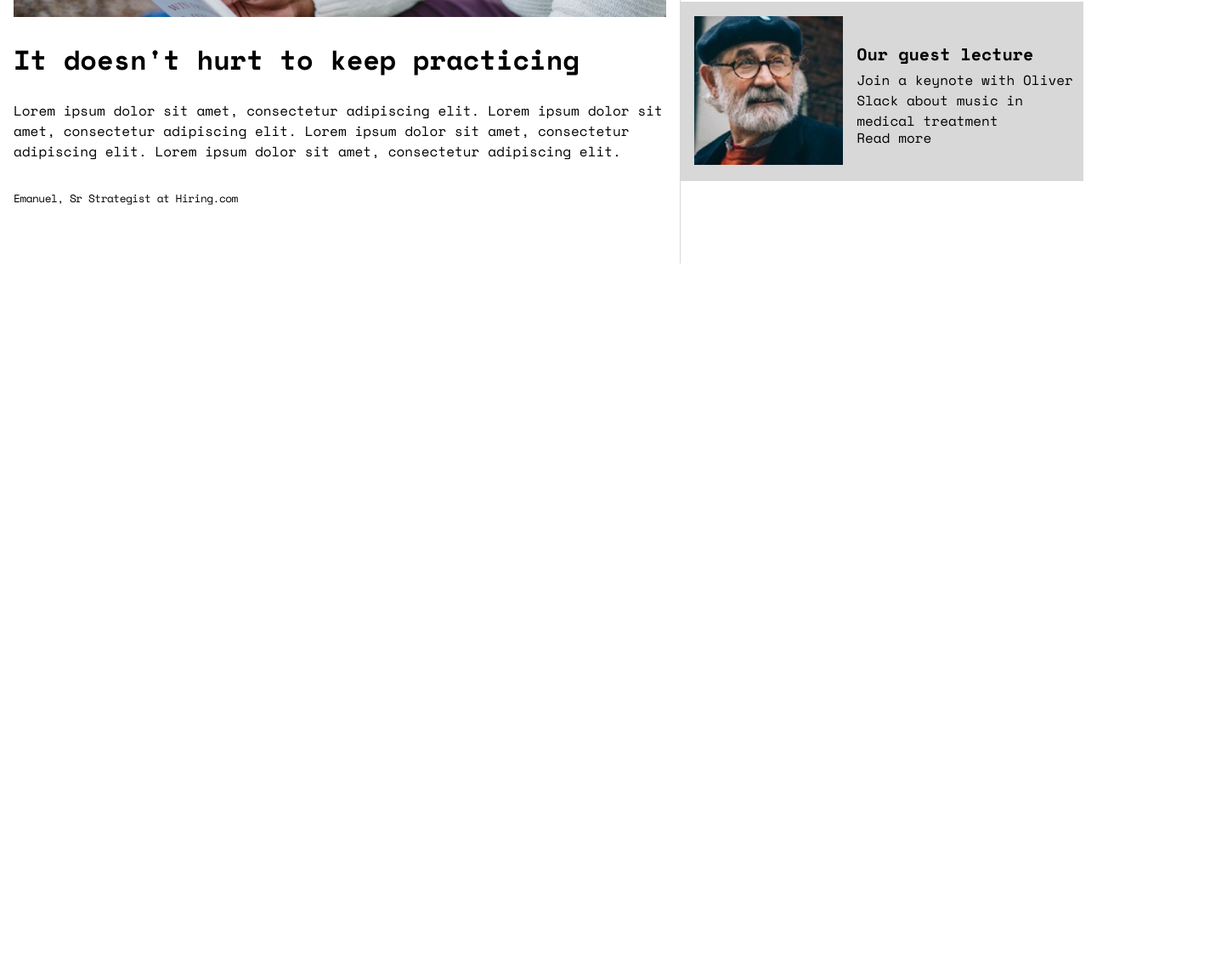
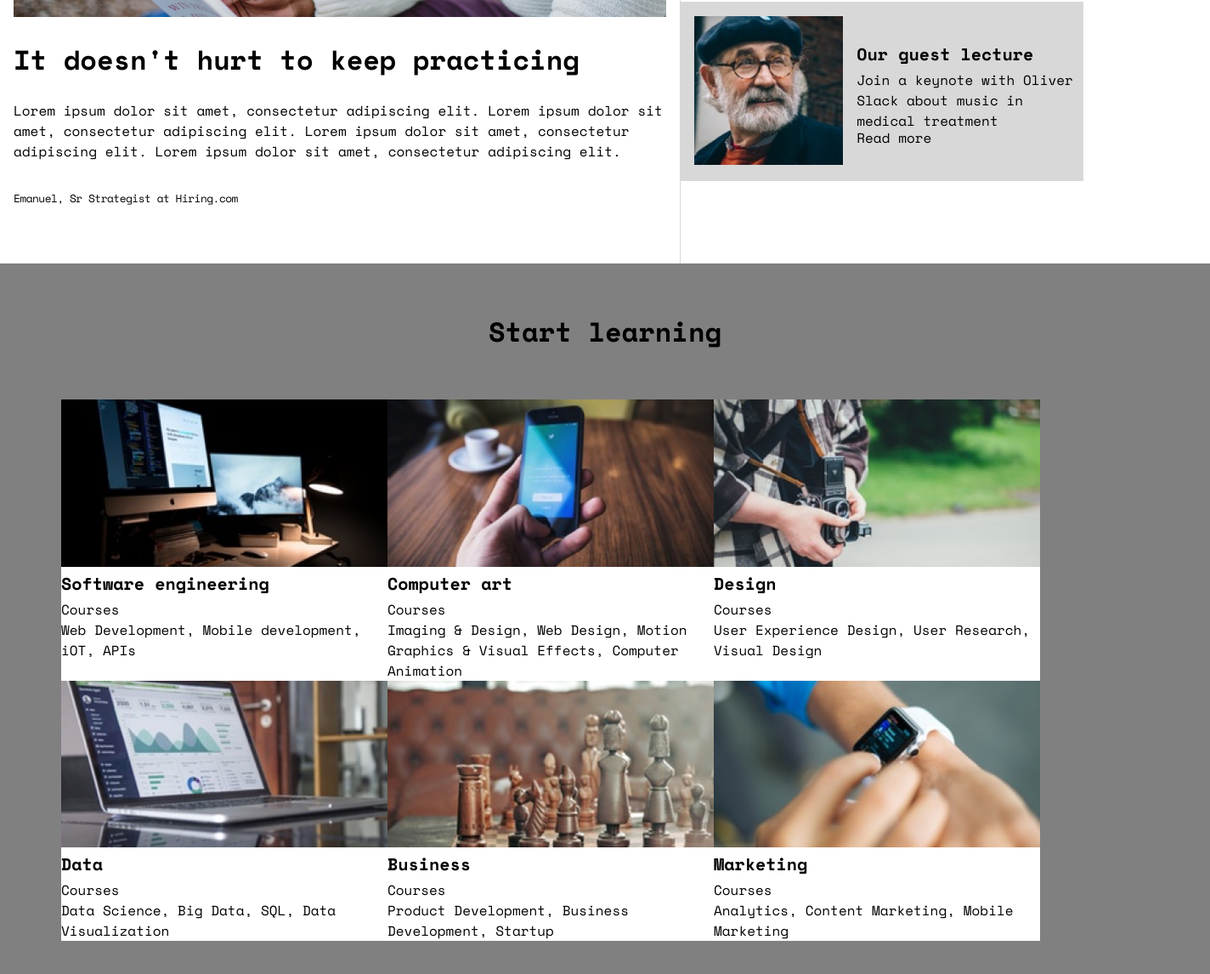
Before and after one commit to willoncio/colmar-academy, a plain HTML site: page index.html in a window 1280 px wide. Shown: the part 1131-2277 px from the top of the page at 85% size, 1424 px wide, since content can reach past the window. Before the commit the page ends 1441 px from the top, so only its background shows below. Drawn offline with nearby package versions, Linux system fonts and the light colour scheme.

Commit message:
third teaser group initial set up: padding and adjustments still to finish

```diff
--- a/index.html
+++ b/index.html
@@ -53,7 +53,7 @@
 
     </div>
 
-      <!-- Secondary teaser -->
+      <!-- Secondary teasers -->
 
       <div class="hero-container">
           <div class="hero-teaser no-mobile gray-boder-right">
@@ -113,5 +113,71 @@
           </div>
       </div>
 
+    <!-- 6 teasers group -->
+
+    <div class="full-width flex-column">
+      <div class="title">
+        <h2>Start learning</h2>
+      </div>
+      <div class="teaser-group flex-column">
+        <div class="teaser-row flex first">
+          <div class="single-teaser-group flex-column">
+            <div class="single-teaser-image">
+              <img src="resources/images/course-software.jpg" alt="">
+            </div>
+            <h3>Software engineering</h3>
+            <span class="second-title">Courses</span>
+            <span>Web Development, Mobile development, iOT, APIs</span>
+          </div>
+          <div class="single-teaser-group flex-column">
+            <div class="single-teaser-image">
+              <img src="resources/images/course-computer-art.jpg" alt="">
+            </div>
+            <h3>Computer art</h3>
+            <span class="second-title">Courses</span>
+            <span>Imaging & Design, Web Design, Motion Graphics & Visual Effects, Computer Animation</span>
+          </div>
+          <div class="single-teaser-group flex-column">
+            <div class="single-teaser-image">
+              <img src="resources/images/course-design.jpg" alt="">
+            </div>
+            <h3>Design</h3>
+            <span class="second-title">Courses</span>
+            <span>User Experience Design, User Research, Visual Design</span>
+          </div>
+
+        </div>
+        <div class="teaser-row flex second">
+          <div class="single-teaser-group flex-column">
+            <div class="single-teaser-image">
+              <img src="resources/images/course-data.jpg" alt="">
+            </div>
+            <h3>Data</h3>
+            <span class="second-title">Courses</span>
+            <span>Data Science, Big Data, SQL, Data Visualization</span>
+          </div>
+          <div class="single-teaser-group flex-column">
+            <div class="single-teaser-image">
+              <img src="resources/images/course-business.jpg" alt="">
+            </div>
+            <h3>Business</h3>
+            <span class="second-title">Courses</span>
+            <span>Product Development, Business Development, Startup</span>
+          </div>
+          <div class="single-teaser-group flex-column">
+            <div class="single-teaser-image">
+              <img src="resources/images/course-marketing.jpg" alt="">
+            </div>
+            <h3>Marketing</h3>
+            <span class="second-title">Courses</span>
+            <span>Analytics, Content Marketing, Mobile Marketing</span>
+          </div>
+
+        </div>
+
+      </div>
+
+    </div>
+
   </body>
 </html>
--- a/resources/style.css
+++ b/resources/style.css
@@ -177,6 +177,35 @@ header.mobile {
   letter-spacing: -0.5px;
 }
 
+/* Group of 6 teasers */
+
+  .full-width {
+    background-color: gray;
+    width: 100%;
+    padding: 2rem 4.5rem;
+  }
+
+  .title {
+    justify-content: center;
+    text-align: center;
+  }
+
+  .teaser-group {
+    padding: 2rem 0;
+    justify-content: space-between;
+  }
+
+  .single-teaser-group {
+    width: 30%;
+    background-color: white;
+  }
+
+  .single-teaser-image img {
+    width: 100%;
+    height: auto;
+  }
+
+
 /* Media queries for mobile */
 
     /* Navigation */
@@ -240,6 +269,7 @@ header ul {
     flex-direction: column;
     flex-grow: 1;
     padding: 1rem;
+    border-bottom: none;
   }
 
   .image-side-teaser {
@@ -249,6 +279,11 @@ header ul {
 
   .side-teaser-text {
     width: auto;
+    padding: 1rem;
+  }
+
+  .side-teaser-text  a {
+    padding: 1rem 0;
   }
 
   .desktop {
@@ -259,4 +294,8 @@ header ul {
     display: flex;
   }
 
+  .side-teaser.grey-background {
+    background-color: white;
+  }
+
 }
```
